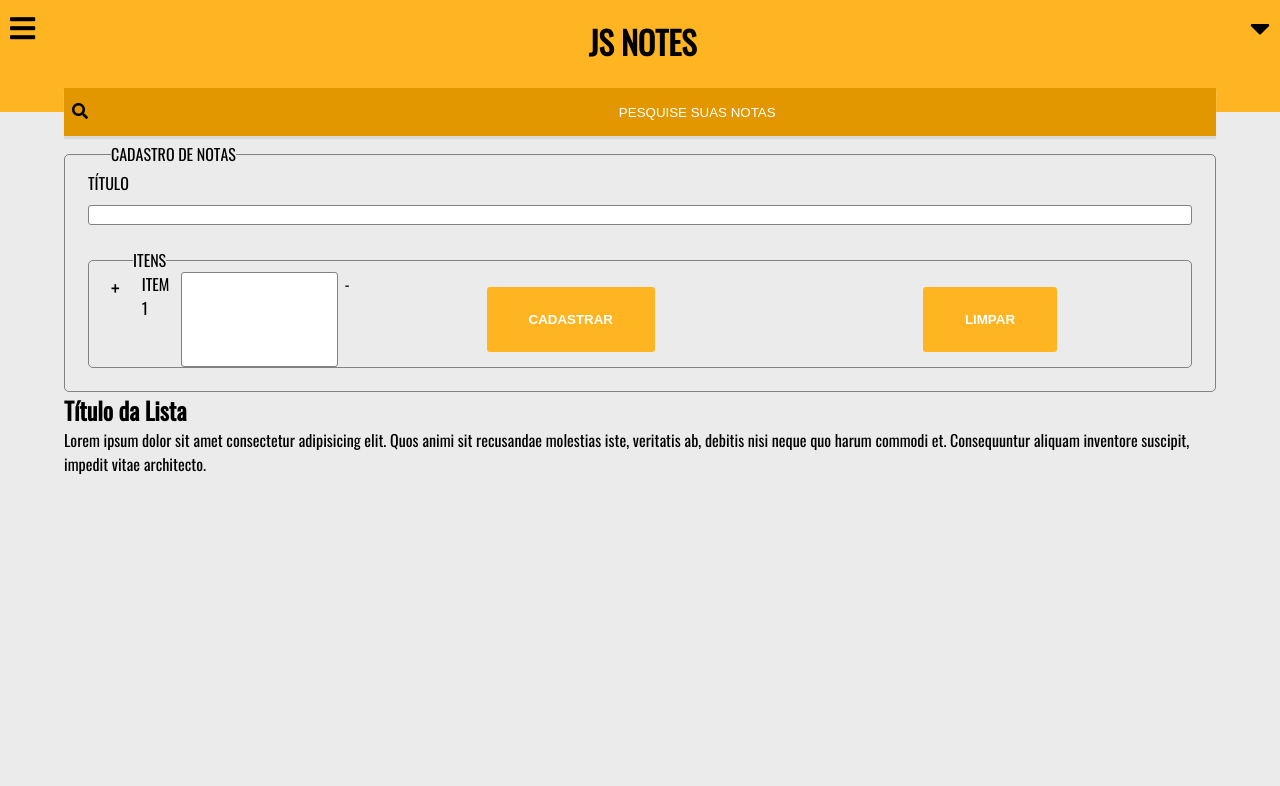
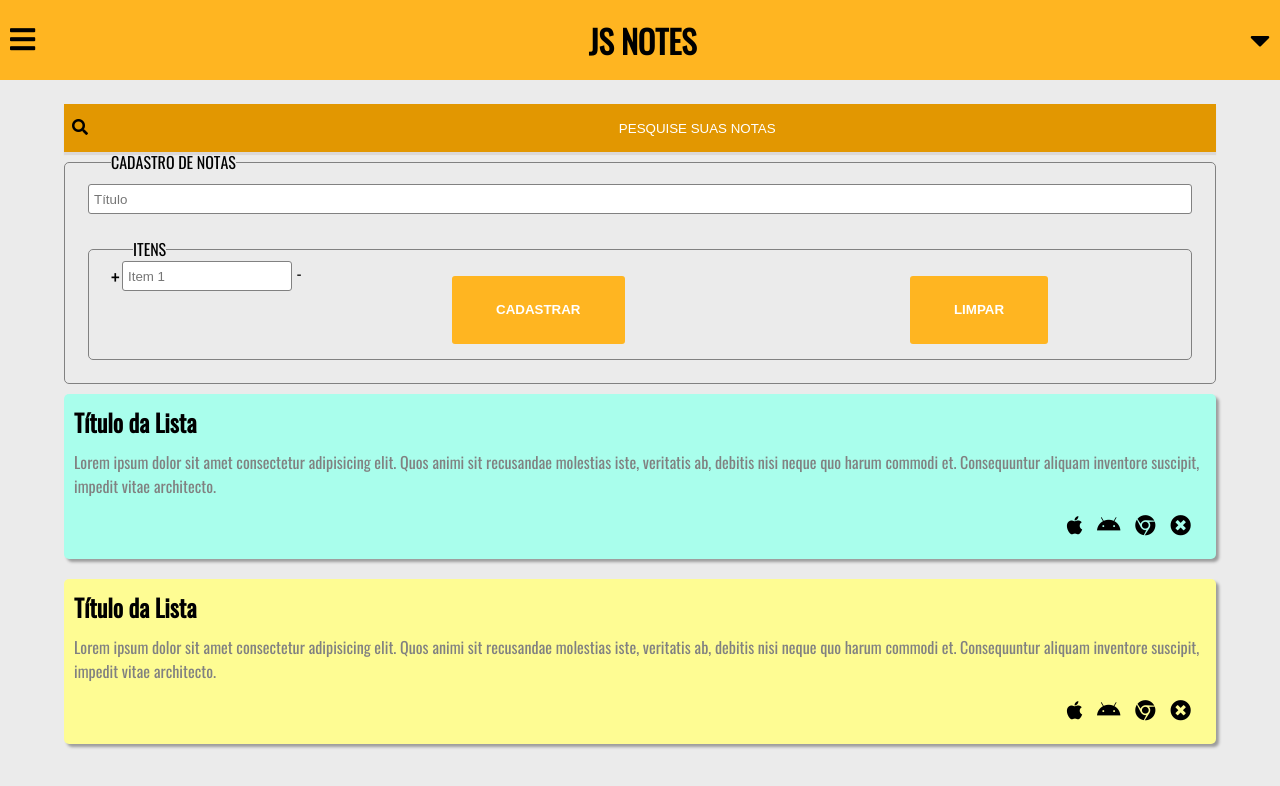
Before and after one commit to Jonathan-Pinheiro/todo, a plain HTML site: page index.html in a window 1280 px wide. Drawn offline with Linux system fonts and the light colour scheme.

Commit message:
Atualização final HTML CSS

```diff
--- a/css/styles.css
+++ b/css/styles.css
@@ -19,18 +19,17 @@ body {
 header {
     display: flex;
     justify-content: space-between;
-
+    align-items: center;
     padding-left: 10px;
     padding-right: 10px;
-    height: 14vh;
+    height: 10vh;
     background-color: #ffb521;
-    margin-bottom: 30px;
+    margin-bottom: 70px;
 
 }
 
 #bar {
     font-size: 1.8rem;
-    padding-top: 60%;
 }
 
 #menu-principal {
@@ -66,13 +65,12 @@ header nav a {
 }
 
 header h1 {
-    padding-top: 1.4%;
     font-size: 2rem;
 }
 
 header div {
     position: absolute;
-    top: 11%;
+    top: 13%;
     left: 5%;
 
     width: 90%;
@@ -117,11 +115,6 @@ header label i {
 
 #menu-toggle:checked ~ label i{
     transform: rotate(180deg);
-    padding-top: 60%;
-}
-
-#seta {
-    padding-top: 60%;
 }
 
 header nav {
@@ -163,19 +156,17 @@ main {
     margin-left: 4%;
 }
 
-#titulos .title {
-    display: block;
-    padding-left: 2%;
-    margin-top: 5px;
-}
-
 #titulos #titulo {
     display: block;
     width: 96%;
-    height: 20px;
+    height: 30px;
     margin: 10px auto 10px auto;
     border-radius: 3px;
     border: 1px solid rgb(129, 129, 129);
+}
+
+#titulos #titulo::placeholder {
+    padding-left: 5px;
 }
 
 #coloca-itens {
@@ -209,8 +200,17 @@ main {
 
 .textoitem {
     width: 90%;
+    height: 30px;
     border: 0.5px solid rgb(129, 129, 129);
     border-radius: 3px;
+}
+
+.textoitem::placeholder {
+    padding-left: 5px;
+}
+
+#item #excluir {
+    margin-right: 5px;
 }
 
 #botoes {
@@ -218,7 +218,6 @@ main {
     justify-content: space-between;
     width: 80%;
     margin: 0 auto;
-
 }
 
 #coloca-itens button {
@@ -234,4 +233,51 @@ main {
 
 }
 
+#notas .notasfinais {
+    background-color: #a9feec;
+    padding: 10px;
+    margin: 10px 0 10px 0;
+    border-radius: 5px;
+    box-shadow: 3px 3px 3px rgb(156, 156, 156);
+}
+
+.notasfinais p {
+    color: rgb(129, 129, 129);
+    margin-top: 10px;
+}
+
+.notasfinais .icones {
+    margin: 10px;
+    text-align: right;
+    font-size: 1.3rem;
+}
+
+.notasfinais .icones i {
+    padding-left: 5px;
+    padding-right: 5px;
+}
+
+#notas .notasfinais1 {
+    background-color: #fefc93;
+    padding: 10px;
+    margin: 20px 0 10px 0;
+    border-radius: 5px;
+    box-shadow: 3px 3px 3px rgb(156, 156, 156);
+}
+
+.notasfinais1 p {
+    color: rgb(129, 129, 129);
+    margin-top: 10px;
+}
+
+.notasfinais1 .icones {
+    margin: 10px;
+    text-align: right;
+    font-size: 1.3rem;
+}
+
+.notasfinais1 .icones i {
+    padding-left: 5px;
+    padding-right: 5px;
+}
 /*fim main*/
--- a/index.html
+++ b/index.html
@@ -50,16 +50,14 @@
                 <fieldset id="titulos">
                     <legend>CADASTRO DE NOTAS</legend>
 
-                    <label class="title" for="">TÍTULO</label>
-                    <input id="titulo" type="text">
+                    <input id="titulo" type="text" placeholder="Título">
                     <fieldset id="coloca-itens">
                         <legend>ITENS</legend>
 
                         <div id="add">+</div>
 
-                            <label class="itemlabel" for="item">ITEM 1</label>
                         <div id="item">
-                            <input type="text" class="textoitem">
+                            <input type="text" class="textoitem" placeholder="Item 1">
                             <div id="excluir">-</div>
                         </div>
 
@@ -74,13 +72,37 @@
         </section>
 
         <section id="notas">
-            <div>
+            <div class="notasfinais">
                 <h2>Título da Lista</h2>
                 <p>Lorem ipsum dolor sit amet consectetur adipisicing elit.
                     Quos animi sit recusandae molestias iste, veritatis ab,
                     debitis nisi neque quo harum commodi et. Consequuntur
                     aliquam inventore suscipit, impedit vitae architecto.</p>
+
+                <div class="icones">
+                    <i class="fab fa-apple"></i>
+                    <i class="fab fa-android"></i>
+                    <i class="fab fa-chrome"></i>
+                    <i class="fas fa-times-circle"></i>
+                </div>
             </div>
+
+            <div class="notasfinais1">
+                    <h2>Título da Lista</h2>
+                    <p>Lorem ipsum dolor sit amet consectetur adipisicing elit.
+                        Quos animi sit recusandae molestias iste, veritatis ab,
+                        debitis nisi neque quo harum commodi et. Consequuntur
+                        aliquam inventore suscipit, impedit vitae architecto.</p>
+
+                    <div class="icones">
+                        <i class="fab fa-apple"></i>
+                        <i class="fab fa-android"></i>
+                        <i class="fab fa-chrome"></i>
+                        <i class="fas fa-times-circle"></i>
+                    </div>
+                </div>
+
+                <br>
 
         </section>
     </main>
```
